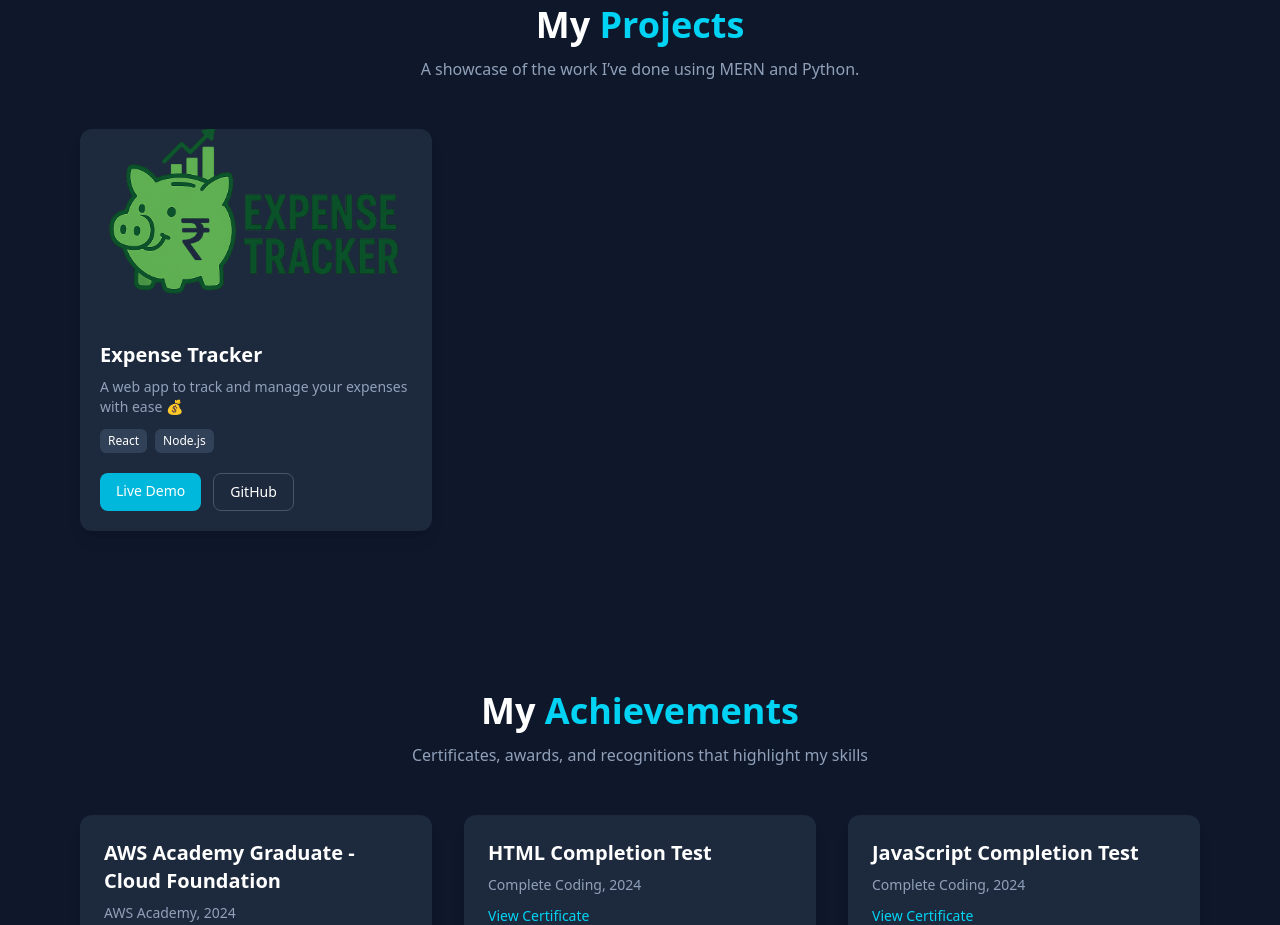
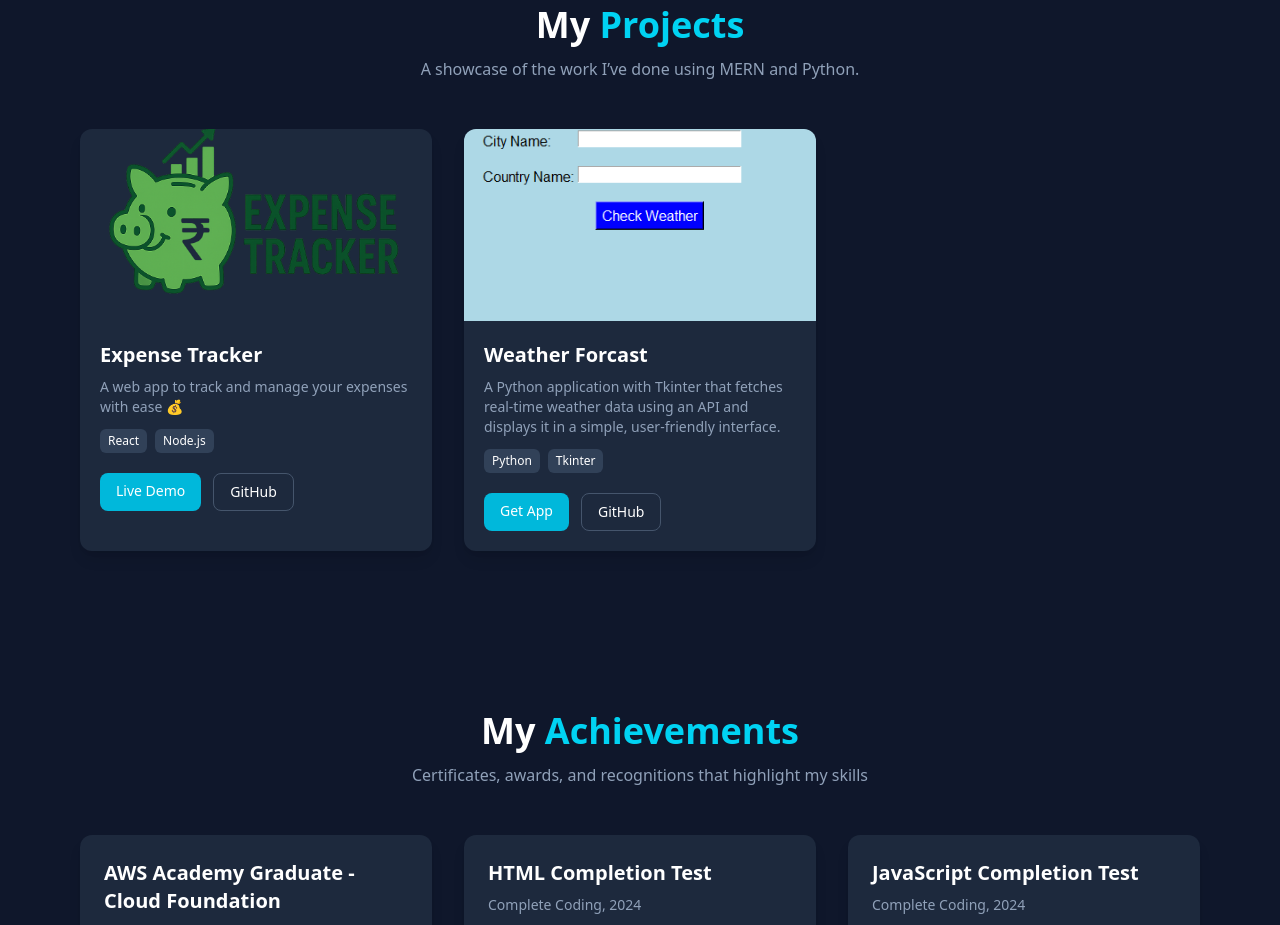
Before and after one commit to justkartiktyagi/portfolio, a React (Vite) app: page / in a window 1280 px wide. Shown: the part 1700-2625 px from the top of the page. Built offline with nearby package versions, Linux system fonts and the light colour scheme.

Commit message:
adding project weatherapp

```diff
--- a/src/components/Projects.jsx
+++ b/src/components/Projects.jsx
@@ -61,6 +61,51 @@ export default function Projects() {
               </div>
             </div>
           </div>
+          <div className="group relative bg-slate-800 rounded-xl overflow-hidden shadow-lg hover:shadow-cyan-500/20 transition">
+            <div className="overflow-hidden">
+              <img
+                src="/WeatherForcast.png"
+                alt="Expense Tracker"
+                className="w-full h-48 object-cover group-hover:scale-105 transition duration-300"
+              />
+            </div>
+            <div className="p-5">
+              <h3 className="text-xl font-bold">Weather Forcast</h3>
+              <p className="mt-2 text-slate-400 text-sm">
+                A Python application with Tkinter that fetches real-time weather
+                data using an API and displays it in a simple, user-friendly
+                interface.
+              </p>
+              <div className="mt-3 flex flex-wrap gap-2 text-xs">
+                <span className="px-2 py-1 bg-slate-700 rounded-md">
+                  Python
+                </span>
+                <span className="px-2 py-1 bg-slate-700 rounded-md">
+                  Tkinter
+                </span>
+              </div>
+
+              {/* Buttons */}
+              <div className="mt-5 flex gap-3">
+                <a
+                  href="https://expense-tracker-theta-navy-49.vercel.app/"
+                  target="_blank"
+                  rel="noopener noreferrer"
+                  className="px-4 py-2 text-sm font-medium rounded-lg bg-cyan-500 hover:bg-cyan-600 transition"
+                >
+                  Get App
+                </a>
+                <a
+                  href="https://github.com/justkartiktyagi/weatherForcast.git"
+                  target="_blank"
+                  rel="noopener noreferrer"
+                  className="px-4 py-2 text-sm font-medium rounded-lg border border-slate-600 hover:bg-slate-700 transition"
+                >
+                  GitHub
+                </a>
+              </div>
+            </div>
+          </div>
 
           {/* Add more projects here later */}
         </div>
```
Also changed, not shown: public/WeatherForcast.png (added).
